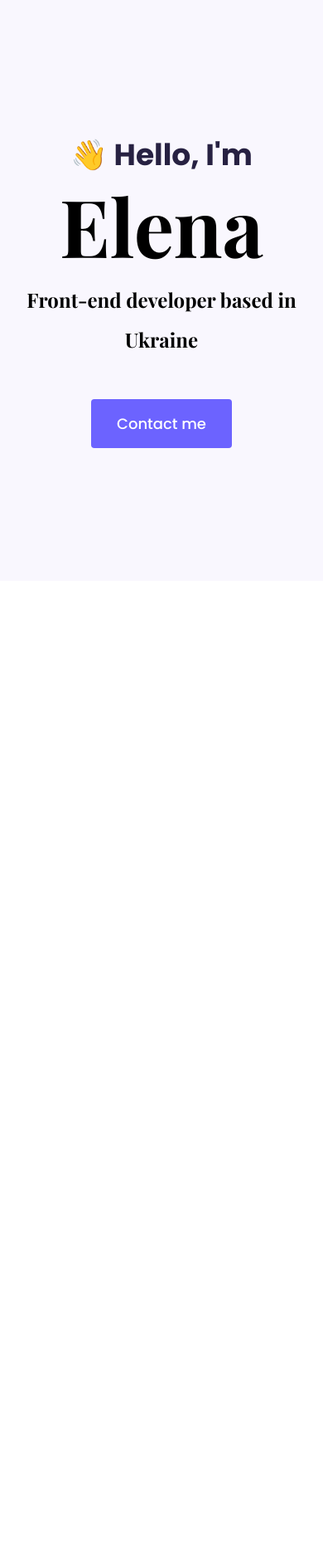
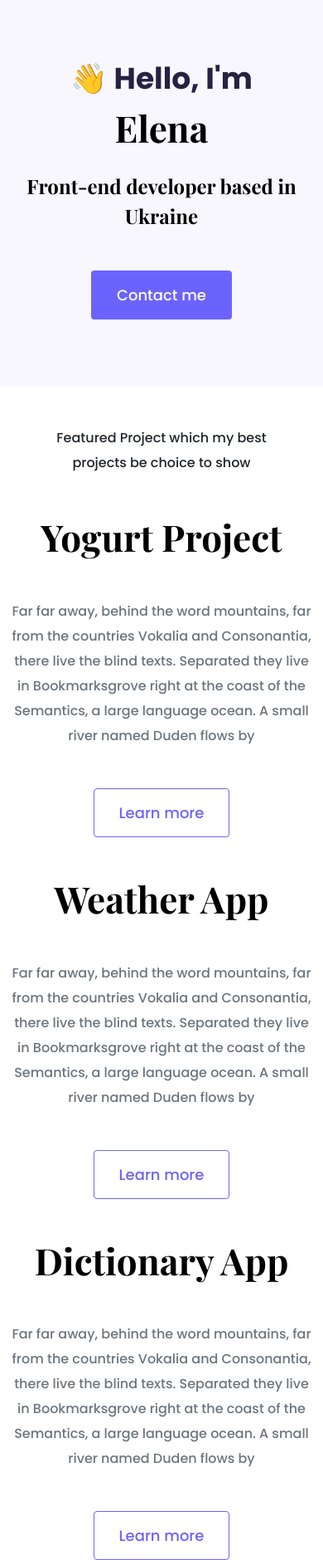
Before and after one commit to helenaukr/Portfolio-Project, a plain HTML site: page index.html in a window 390 px wide. Shown: the whole page at 83% size. Before the commit the page ends 844 px from the top, so only its background shows below. Drawn offline with nearby package versions, Linux system fonts and the light colour scheme.

Commit message:
Add files via upload

```diff
--- a/index.html
+++ b/index.html
@@ -36,5 +36,61 @@
         <a href="#" class="btn btn-branding">Contact me</a>
       </div>
     </div>
+    <p class="text-center m-5">
+      Featured Project which my best projects be choice to show
+    </p>
+    <div class="container" bis_skin_checked="1">
+      <div class="row mb-5" bis_skin_checked="1">
+        <div class="col d-none d-lg-block" bis_skin_checked="1">
+          <img src="images/yogurt.png" class="img-fluid" alt="" />
+        </div>
+        <div class="col" bis_skin_checked="1">
+          <div class="project-desciption" bis_skin_checked="1">
+            <h2 class="mb-5">Yogurt Project</h2>
+            <p class="mb-5 text-muted">
+              Far far away, behind the word mountains, far from the countries
+              Vokalia and Consonantia, there live the blind texts. Separated
+              they live in Bookmarksgrove right at the coast of the Semantics, a
+              large language ocean. A small river named Duden flows by
+            </p>
+            <a href="" class="btn btn-branding-outline"> Learn more </a>
+          </div>
+        </div>
+      </div>
+      <div class="row mb-5" bis_skin_checked="1">
+        <div class="col" bis_skin_checked="1">
+          <div class="project-desciption" bis_skin_checked="1">
+            <h2 class="mb-5">Weather App</h2>
+            <p class="mb-5 text-muted">
+              Far far away, behind the word mountains, far from the countries
+              Vokalia and Consonantia, there live the blind texts. Separated
+              they live in Bookmarksgrove right at the coast of the Semantics, a
+              large language ocean. A small river named Duden flows by
+            </p>
+            <a href="" class="btn btn-branding-outline"> Learn more </a>
+          </div>
+        </div>
+        <div class="col d-none d-lg-block" bis_skin_checked="1">
+          <img src="images/weather.png" class="img-fluid" alt="" />
+        </div>
+      </div>
+      <div class="row" bis_skin_checked="1">
+        <div class="col d-none d-lg-block" bis_skin_checked="1">
+          <img src="images/dictionary.png" class="img-fluid" alt="" />
+        </div>
+        <div class="col" bis_skin_checked="1">
+          <div class="project-desciption" bis_skin_checked="1">
+            <h2 class="mb-5">Dictionary App</h2>
+            <p class="mb-5 text-muted">
+              Far far away, behind the word mountains, far from the countries
+              Vokalia and Consonantia, there live the blind texts. Separated
+              they live in Bookmarksgrove right at the coast of the Semantics, a
+              large language ocean. A small river named Duden flows by
+            </p>
+            <a href="" class="btn btn-branding-outline"> Learn more </a>
+          </div>
+        </div>
+      </div>
+    </div>
   </body>
 </html>
--- a/src/style.css
+++ b/src/style.css
@@ -22,10 +22,17 @@ h6 {
 
 h1 {
   font-size: 96px;
+  line-height: 1.5;
+}
+
+h2 {
+  font-size: 64px;
 }
 
 p {
   font-weight: normal;
+  font-size: 16px;
+  line-height: 30px;
 }
 
 .hero {
@@ -44,7 +51,7 @@ p {
 .hero h2 {
   font-family: var(--heading-font-family);
   font-weight: normal;
-  line-height: 2;
+  line-height: 1.5;
   font-size: 24px;
 }
 
@@ -56,3 +63,36 @@ p {
   line-height: 27px;
   padding: 15px 30px;
 }
+
+.btn-branding-outline {
+  color: var(--branding-color);
+  border: 1px solid var(--branding-color);
+  border-radius: 4px;
+  font-size: 18px;
+  line-height: 27px;
+  padding: 15px 30px;
+}
+
+.project-desciption {
+  padding: 120px 60px;
+}
+
+@media (max-width: 900px) {
+  h1 {
+    font-size: 44px;
+    line-height: 2;
+  }
+
+  h2 {
+    font-size: 44px;
+  }
+
+  .hero {
+    padding: 80px 20px;
+  }
+
+  .project-desciption {
+    padding: 0;
+    text-align: center;
+  }
+}
```
Also changed, not shown: images/dictionary.png (added), images/logo-shecodes.png (added), images/weather.png (added), images/yogurt.png (added).
